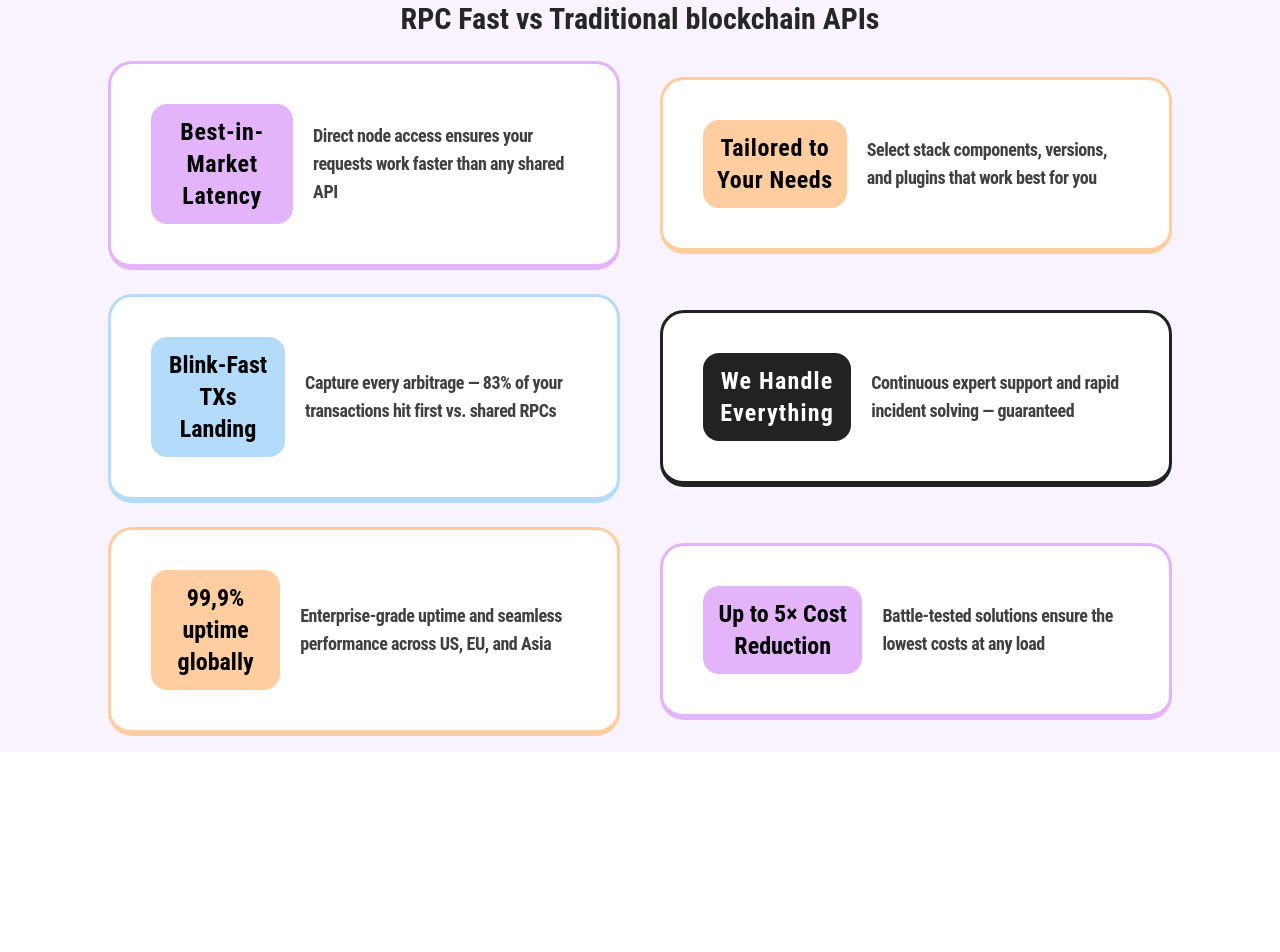
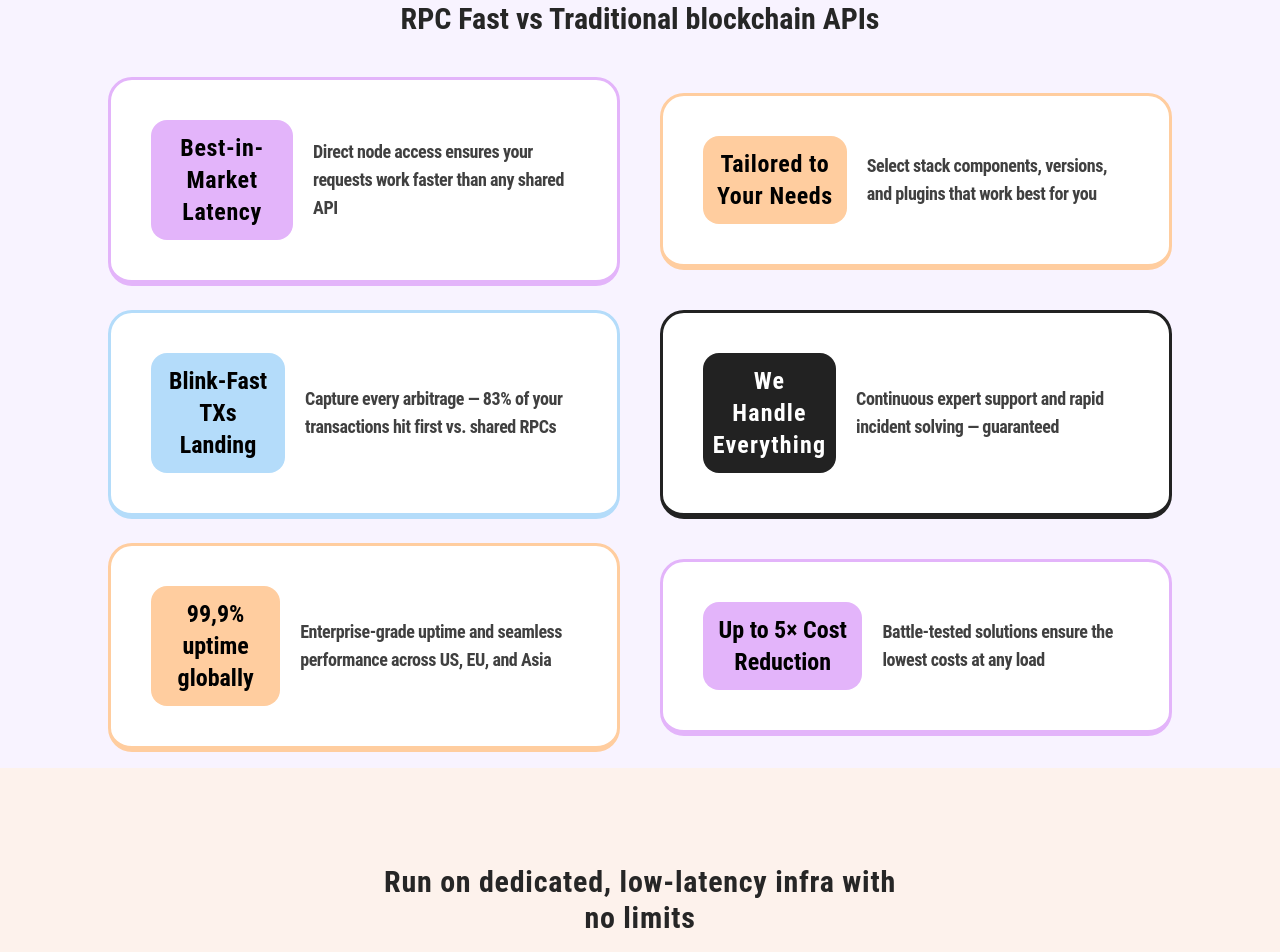
Before and after one commit to 0xarg/beast, a Next.js app: page / in a window 1280 px wide. Shown: the part 1100-2052 px from the top of the page. Before the commit the page ends 1852 px from the top, so only its background shows below. Built offline with nearby package versions, Linux system fonts and the light colour scheme.

Commit message:
added features 2 start

```diff
--- a/app/components/features.tsx
+++ b/app/components/features.tsx
@@ -3,11 +3,11 @@ import React from "react";
 const Features = () => {
   return (
     <div className="mt-20 flex flex-col flex-wrap items-center justify-center">
-      <h1 className="text-center text-xl font-bold text-neutral-800 md:text-3xl">
+      <h1 className="mb-10 text-center text-xl font-bold text-neutral-800 md:text-3xl">
         RPC Fast vs Traditional blockchain APIs
       </h1>
       <div className="flex w-full flex-wrap items-center justify-center gap-10">
-        <div className="mt-6 flex max-w-lg flex-wrap items-center justify-center gap-5 rounded-3xl border-3 border-b-6 border-[#E3B4FA] bg-white px-10 py-10 md:flex-nowrap">
+        <div className="flex max-w-lg flex-wrap items-center justify-center gap-5 rounded-3xl border-3 border-b-6 border-[#E3B4FA] bg-white px-10 py-10 md:flex-nowrap">
           <h2 className="inline-block rounded-2xl bg-[#E3B4FA] px-2 py-3 text-center text-2xl font-semibold tracking-wide">
             Best-in-Market Latency
           </h2>
@@ -16,7 +16,7 @@ const Features = () => {
             API
           </p>
         </div>
-        <div className="mt-6 flex max-w-lg flex-wrap items-center justify-center gap-5 rounded-3xl border-3 border-b-6 border-[#FFCD9F] bg-white px-10 py-10 md:flex-nowrap">
+        <div className="flex max-w-lg flex-wrap items-center justify-center gap-5 rounded-3xl border-3 border-b-6 border-[#FFCD9F] bg-white px-10 py-10 md:flex-nowrap">
           <h2 className="inline-block rounded-2xl bg-[#FFCD9F] px-2 py-3 text-center text-2xl font-semibold tracking-wide">
             Tailored to Your Needs
           </h2>
@@ -38,7 +38,8 @@ const Features = () => {
         </div>
         <div className="mt-6 flex max-w-lg flex-wrap items-center justify-center gap-5 rounded-3xl border-3 border-b-6 border-[#222222] bg-white px-10 py-10 md:flex-nowrap">
           <h2 className="inline-block rounded-2xl bg-[#222222] px-2 py-3 text-center text-2xl font-semibold tracking-wider text-white">
-            We Handle Everything
+            We <br />
+            Handle Everything
           </h2>
           <p className="max-w-xl text-lg font-semibold tracking-tight text-neutral-700">
             Continuous expert support and rapid incident solving — guaranteed
--- /dev/null
+++ b/app/components/features2.tsx
@@ -0,0 +1,15 @@
+import React from "react";
+
+const Features2 = () => {
+  return (
+    <div className="mt-20">
+      <div className="flex items-center justify-center text-center">
+        <h1 className="max-w-lg text-3xl font-semibold tracking-wide text-neutral-800">
+          Run on dedicated, low-latency infra with no limits
+        </h1>
+      </div>
+    </div>
+  );
+};
+
+export default Features2;
--- a/app/page.tsx
+++ b/app/page.tsx
@@ -3,6 +3,7 @@ import Container from "./components/container";
 import Navbar from "./components/navbar";
 import Hero from "./components/hero";
 import Features from "./components/features";
+import Features2 from "./components/features2";
 
 const Home = () => {
   return (
@@ -18,6 +19,11 @@ const Home = () => {
           <Features />
         </Container>
       </div>
+      <div className="font-display h-full w-full bg-[#FDF2EC]">
+        <Container className="">
+          <Features2 />
+        </Container>
+      </div>
     </>
   );
 };
```
